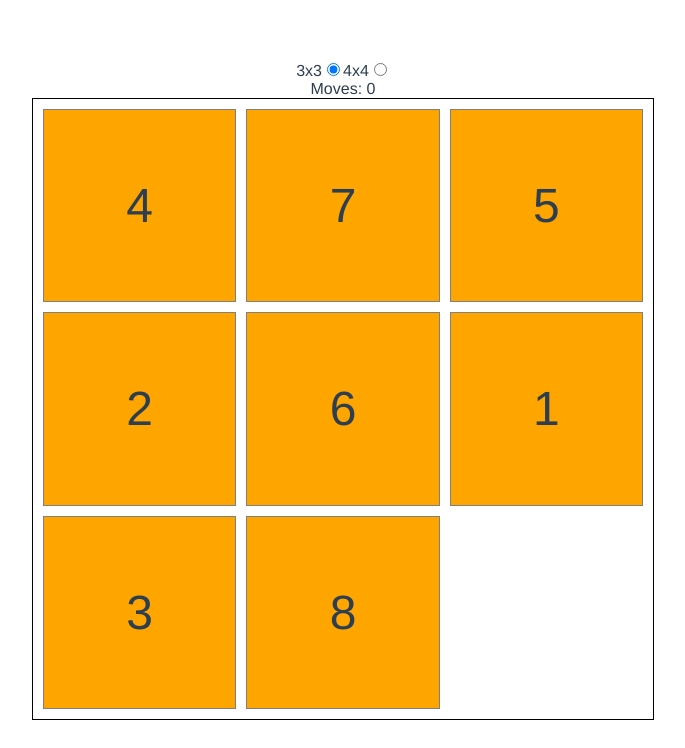
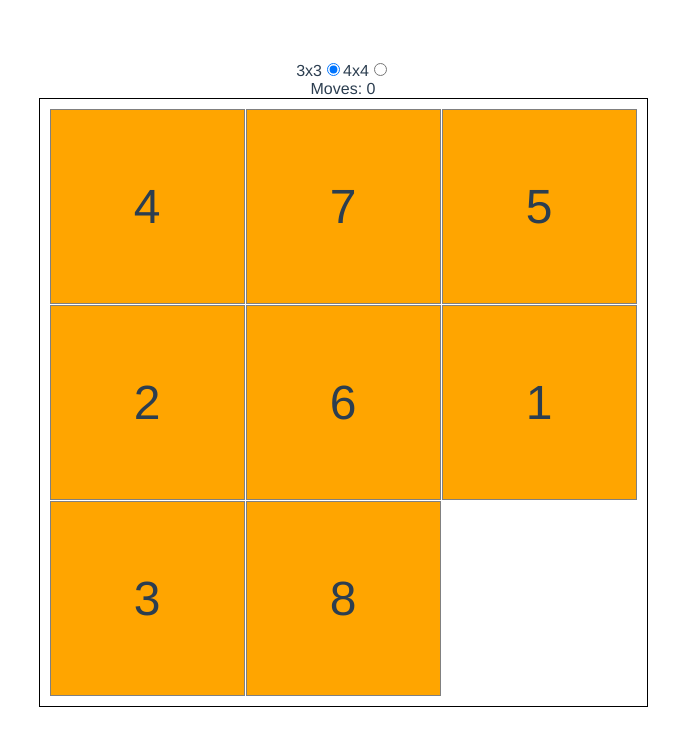
Before and after one commit to chtibrah/taquin, a Vue app: page /#/ in a window 1280 px wide. Shown: the top 748 px of the page, without its empty margins (297-982 px from the left). Built offline with nearby package versions, Linux system fonts and the light colour scheme.

Commit message:
adjust pieces sizes

```diff
--- a/index.html
+++ b/index.html
@@ -3,6 +3,11 @@
   <head>
     <meta charset="utf-8">
     <title>Taquin</title>
+    <style>
+      *, *:before, *:after {
+        box-sizing: border-box;
+      }
+    </style>
   </head>
   <body>
     <div id="app"></div>
--- a/src/components/Piece.vue
+++ b/src/components/Piece.vue
@@ -30,8 +30,8 @@ export default {
         let moveY = +([...this.freePosition][0]) - +([...currentPosition][0])
         let currentPosX = parseInt(window.getComputedStyle(this.$refs.thisPiece).getPropertyValue('--moveX'), 10)
         let currentPosY = parseInt(window.getComputedStyle(this.$refs.thisPiece).getPropertyValue('--moveY'), 10)
-        this.$refs.thisPiece.style.setProperty('--moveX', currentPosX + (moveX * 203) + 'px')
-        this.$refs.thisPiece.style.setProperty('--moveY', currentPosY + (moveY * 203) + 'px')
+        this.$refs.thisPiece.style.setProperty('--moveX', currentPosX + (moveX * 196) + 'px')
+        this.$refs.thisPiece.style.setProperty('--moveY', currentPosY + (moveY * 196) + 'px')
         this.myPosition = this.freePosition
         this.$emit('moved', this, currentPosition)
       }
--- a/src/components/Taquin.vue
+++ b/src/components/Taquin.vue
@@ -114,10 +114,10 @@ export default {
   text-align: center;
 }
 .taquin {
-  width: 600px;
-  height: 600px;
+  width: 609px;
+  height: 609px;
   display: grid;
-  grid-gap: 10px;
+  grid-gap: 1px;
   border: 1px solid #000;
   margin: 0 auto;
   padding: 10px;
```
